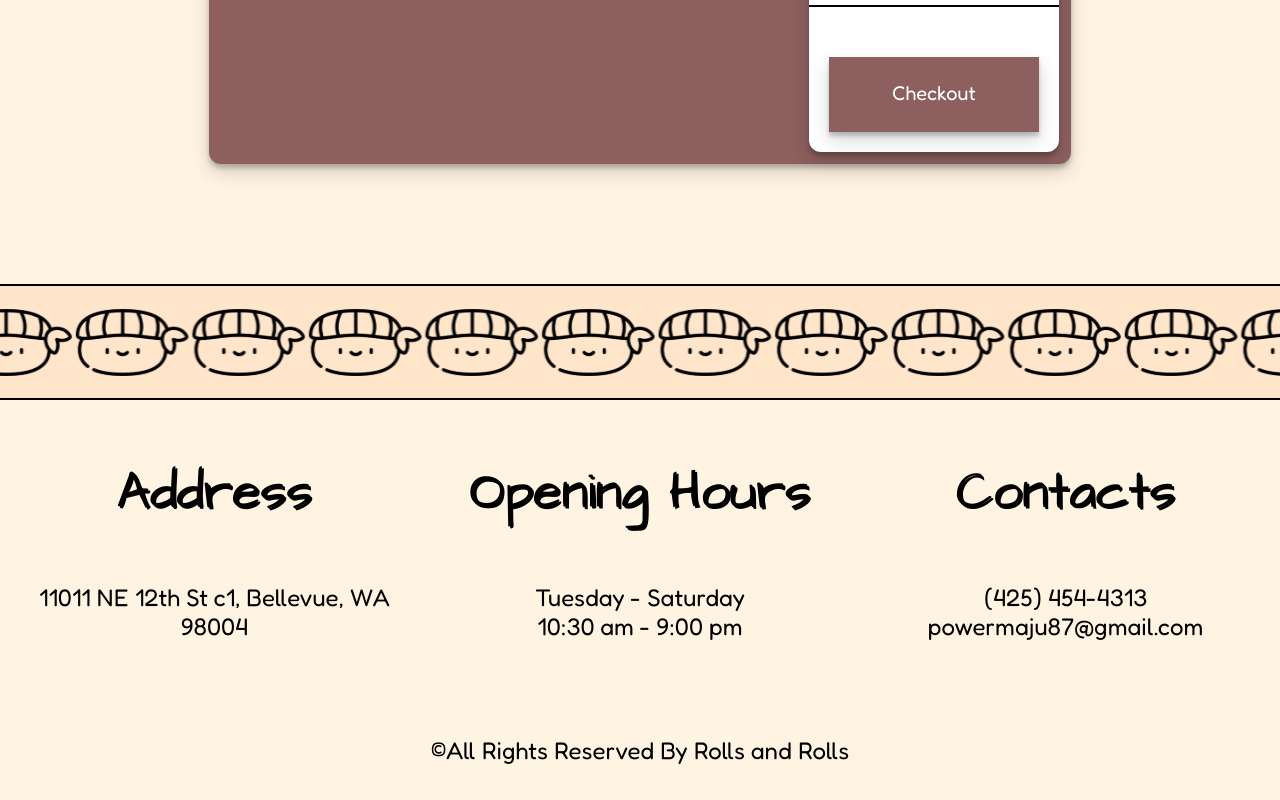
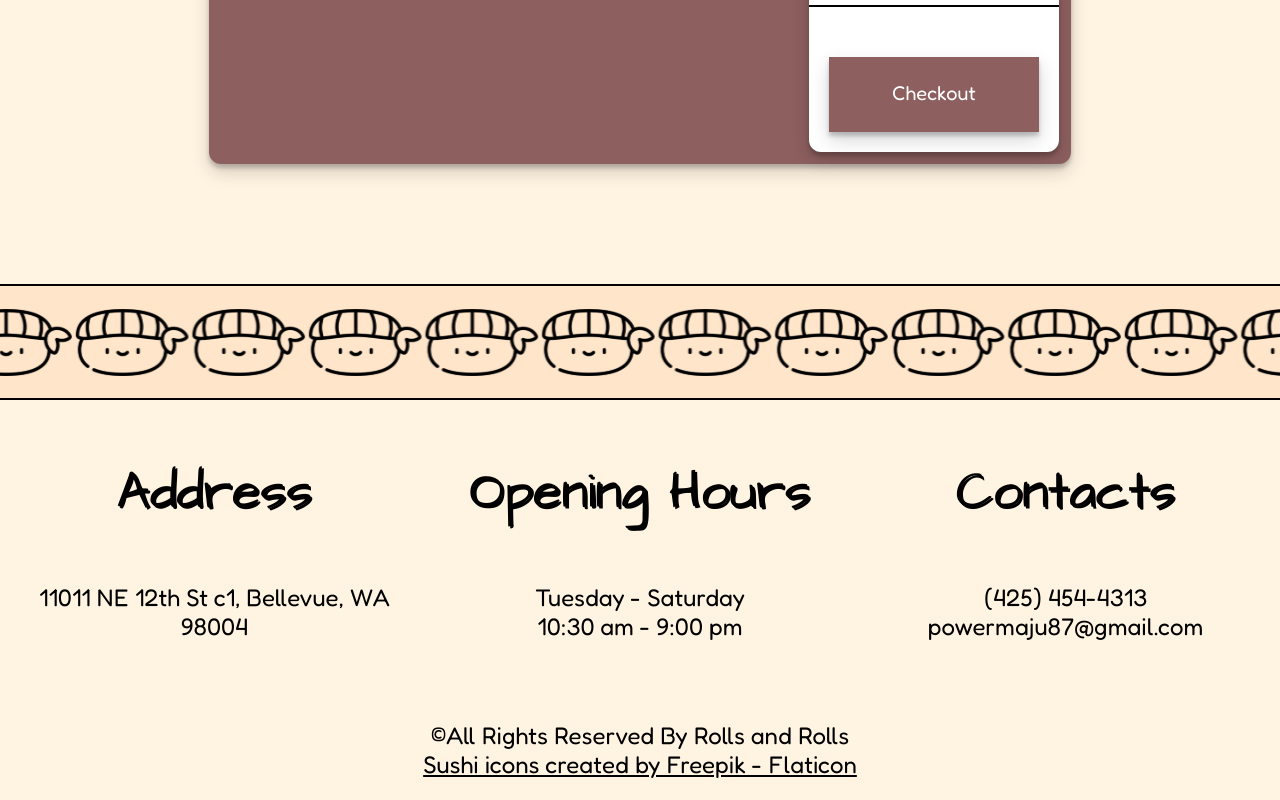
Before and after one commit to yenny1124/Restaurant-Ordering-App, a Next.js app: page /cart in a window 1280 px wide. Shown: the part 513-1313 px from the top of the page. Built offline with nearby package versions, Linux system fonts and the light colour scheme.

Commit message:
added sushi icon attribution

```diff
--- a/src/app/components/global/footer/Footer.tsx
+++ b/src/app/components/global/footer/Footer.tsx
@@ -45,6 +45,13 @@ export default function Footer() {
 
       <div className="copyright">
         <p>&copy;All Rights Reserved By Rolls and Rolls </p>
+        <a
+          href="https://www.flaticon.com/free-icons/sushi"
+          title="sushi icons"
+          style={{ color: "black" }}
+        >
+          Sushi icons created by Freepik - Flaticon
+        </a>
       </div>
     </footer>
   );
--- a/src/app/components/global/footer/footer.css
+++ b/src/app/components/global/footer/footer.css
@@ -53,6 +53,7 @@ footer h1 {
   padding: 0;
   margin: 0;
   display: flex;
+  flex-direction: column;
   align-items: center;
   justify-content: center;
 }
```
